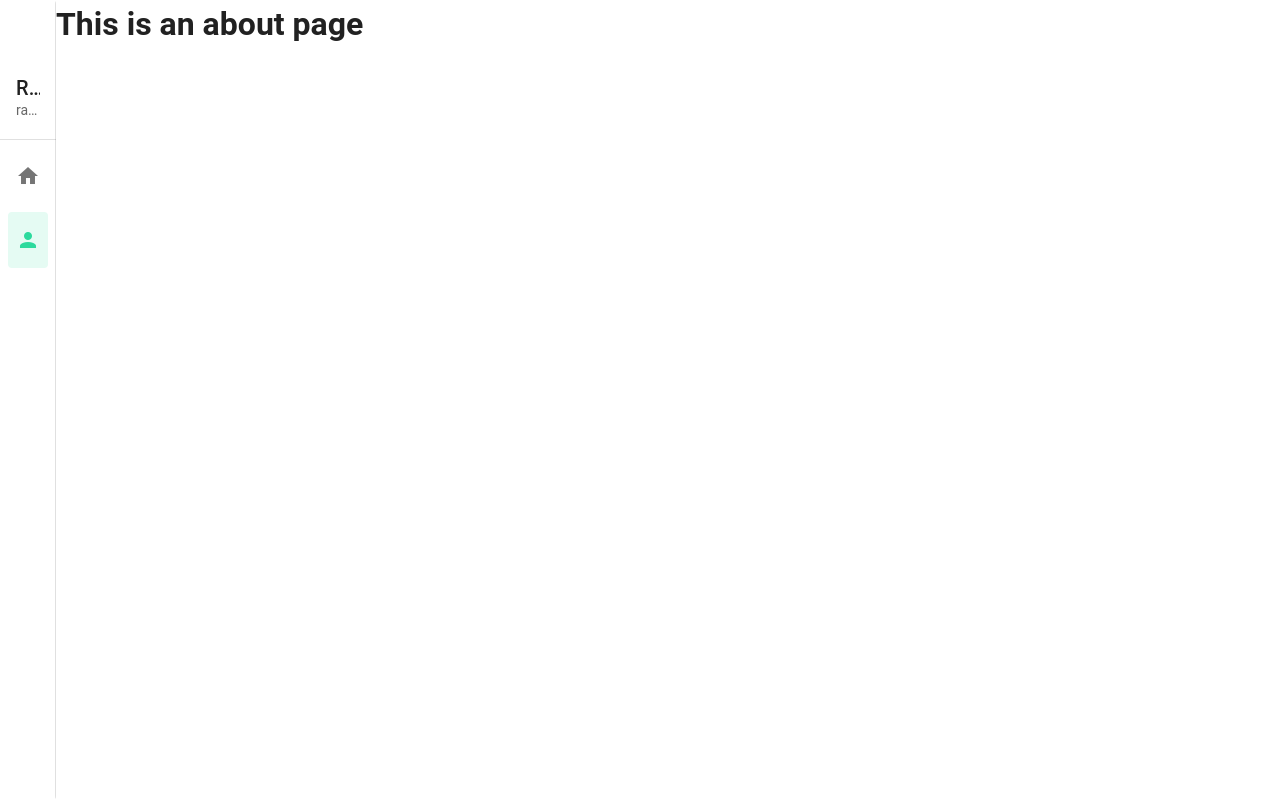
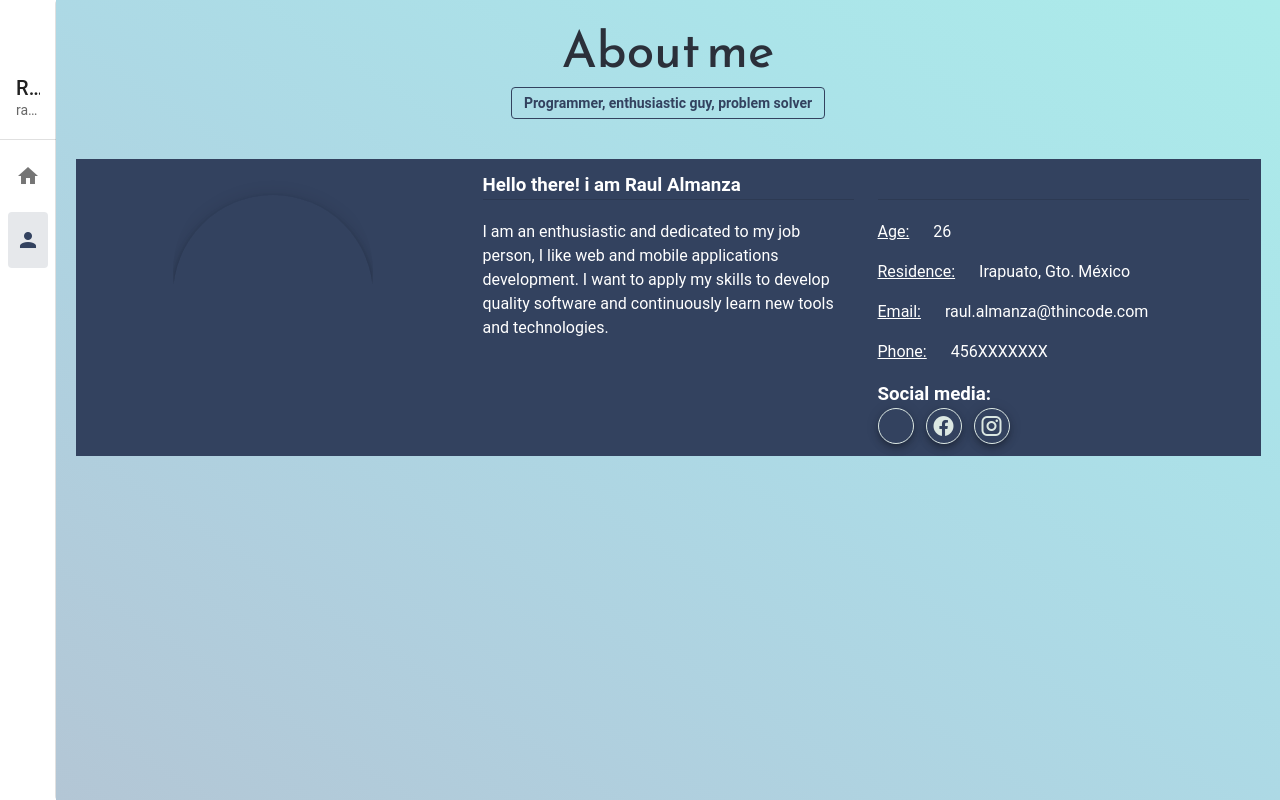
Before and after one commit to Thincode-Dev-Training/cv-raul, a Vue app: page /about in a window 1280 px wide. Built offline with nearby package versions, Linux system fonts and the light colour scheme; a small style sheet from the web is missing.

Commit message:
Add styles to about page and photos about me

```diff
--- a/src/App.vue
+++ b/src/App.vue
@@ -12,7 +12,7 @@
           <v-list>
             <v-list-item>
               <v-list-item-avatar>
-                <v-img src=""></v-img>
+                <v-img :src="require('@/assets/me.jpg')"></v-img>
               </v-list-item-avatar>
             </v-list-item>
 
@@ -33,19 +33,19 @@
         <v-list
           nav
         >
-          <v-list-item color="#2CDA9D" link to="/">
+          <v-list-item color="#33425F" link to="/">
             <v-list-item-icon>
               <v-icon>mdi-home</v-icon>
             </v-list-item-icon>
             <v-list-item-title>Home</v-list-item-title>
           </v-list-item>
-          <v-list-item color="#2CDA9D" link to="/about">
+          <v-list-item color="#33425F" link to="/about">
             <v-list-item-icon>
               <v-icon>mdi-account</v-icon>
             </v-list-item-icon>
             <v-list-item-title>About me</v-list-item-title>
           </v-list-item>
-          <v-list-item color="#2CDA9D" link to="/resume">
+          <v-list-item color="#33425F" link to="/resume">
             <v-list-item-icon>
               <v-icon>mdi-account-badge-horizontal-outline</v-icon>
             </v-list-item-icon>
--- a/src/views/About.vue
+++ b/src/views/About.vue
@@ -1,5 +1,65 @@
 <template>
-  <div class="about">
-    <h1>This is an about page</h1>
+  <div class="bg">
+    <v-container wrap>
+      <v-row>
+        <v-col cols="12" align="center">
+          <h1>About me</h1>
+          <v-chip label outlined color="#33425F">
+            <b>Programmer, enthusiastic guy, problem solver</b>
+          </v-chip>
+        </v-col>
+      </v-row>
+      <v-row style="background: #33425F;" class="mt-10">
+        <v-col cols="12" md="4" align="center">
+          <v-avatar size="200" class="pt-12">
+            <v-img width="100%" class="elevation-6" :src="require('@/assets/me.jpg')"></v-img>
+          </v-avatar>
+        </v-col>
+        <v-col cols="6" md="4">
+          <h3>Hello there! i am Raul Almanza</h3>
+          <v-divider></v-divider>
+          <p class="mt-5">I am an enthusiastic and dedicated to my job person, I like web and mobile applications development. I want to apply my skills to develop quality software and continuously learn new tools and technologies.</p>
+        </v-col>
+        <v-col cols="6" md="4">
+          <v-divider class="mt-7 mb-5"></v-divider>
+          <p><u class="mr-5">Age:</u> {{age()}}</p>
+          <p><u class="mr-5">Residence:</u> Irapuato, Gto. México</p>
+          <p><u class="mr-5">Email:</u> raul.almanza@thincode.com</p>
+          <p><u class="mr-5">Phone:</u> 456XXXXXXX</p>
+          <h3>Social media:</h3>
+          <v-row>
+            <v-col cols="12">
+              <v-btn icon outlined color="#DCE8E3" href="https://github.com/Ruli-AlSe" elevation="5">
+                <v-icon>mdi-github-circle</v-icon>
+              </v-btn>
+              <v-btn icon outlined color="#DCE8E3" elevation="5" class="ml-3" href="https://www.facebook.com/AlejandroAlmanzaRully">
+                <v-icon>mdi-facebook</v-icon>
+              </v-btn>
+              <v-btn icon outlined color="#DCE8E3" elevation="5" class="ml-3" href="https://www.instagram.com/rulialmanza/">
+                <v-icon>mdi-instagram</v-icon>
+              </v-btn>
+            </v-col>
+          </v-row>
+        </v-col>
+      </v-row>
+    </v-container>
   </div>
 </template>
+
+<script>
+export default {
+  name: 'about',
+  methods: {
+    age() {
+      var date = Date(Date.now()).toString().split(' ')
+      return date[3] - 1994
+    }
+  }
+}
+</script>
+
+<style scoped>
+  h3, p{
+    color: #FFFFFF
+  }
+</style>
--- a/src/views/Home.vue
+++ b/src/views/Home.vue
@@ -1,30 +1,27 @@
 <template>
-  <div>
-    <v-row style="height: 100px;">
+  <div class="bg">
+    <v-container>
+      <v-row style="height: 150px;">
         <v-col cols="12">
         </v-col>
       </v-row>
       <v-row>
         <v-col cols="12">
-        <v-parallax
-          src="https://cdn.vuetifyjs.com/images/parallax/material2.jpg"
-        >
-          <v-row
-            align="center"
-            justify="center"
-          >
+          <v-parallax :src="require('@/assets/scott.jpg')" >
+            <v-row align="center" justify="center">
               <v-col class="text-center" cols="12">
                 <h1>Raul Almanza</h1>
-              <h2>Fullstack Developer</h2>
+                <h2 style="color: #84A9C6;">Fullstack Developer</h2>
               </v-col>
             </v-row>
           </v-parallax>
         </v-col>
       </v-row>
-    <v-row style="height: 100px;">
+      <v-row style="height: 150px;">
         <v-col cols="12">
         </v-col>
       </v-row>
+    </v-container>
   </div>
 </template>
 
@@ -35,13 +32,17 @@
   }
 </script>
 
-<style scoped>
+<style>
   @import url('https://fonts.googleapis.com/css?family=Reem+Kufi&display=swap');
 
   h1 {
     font-family: 'Reem Kufi', sans-serif;
-    color: #3A405A;
+    color: #2B303A;
     font-weight: 100;
     font-size: 50px;
   }
+  .bg {
+    height: 100%;
+    background-image: linear-gradient(to left bottom, #acecea, #abe3e9, #add9e5, #b0cfde, #b3c6d5);
+  }
 </style>
--- a/src/views/Resume.vue
+++ b/src/views/Resume.vue
@@ -1,5 +1,5 @@
 <template>
-  <div>
+  <div class="bg" style="height: 100%">
     <h1>Resume</h1>
   </div>
 </template>
```
Also changed, not shown: src/assets/me.jpg (added), src/assets/scott.jpg (added). Lines whose indentation alone changed are shown as unchanged.
